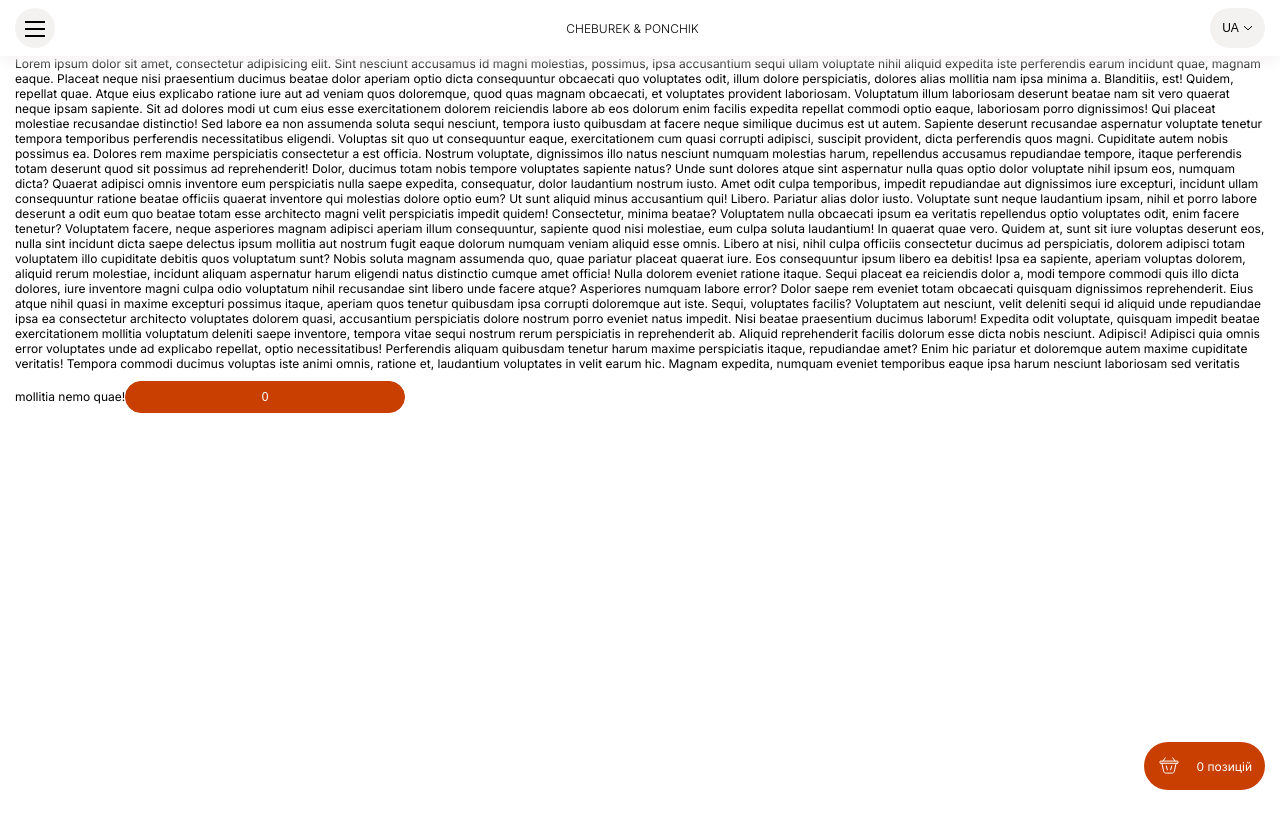
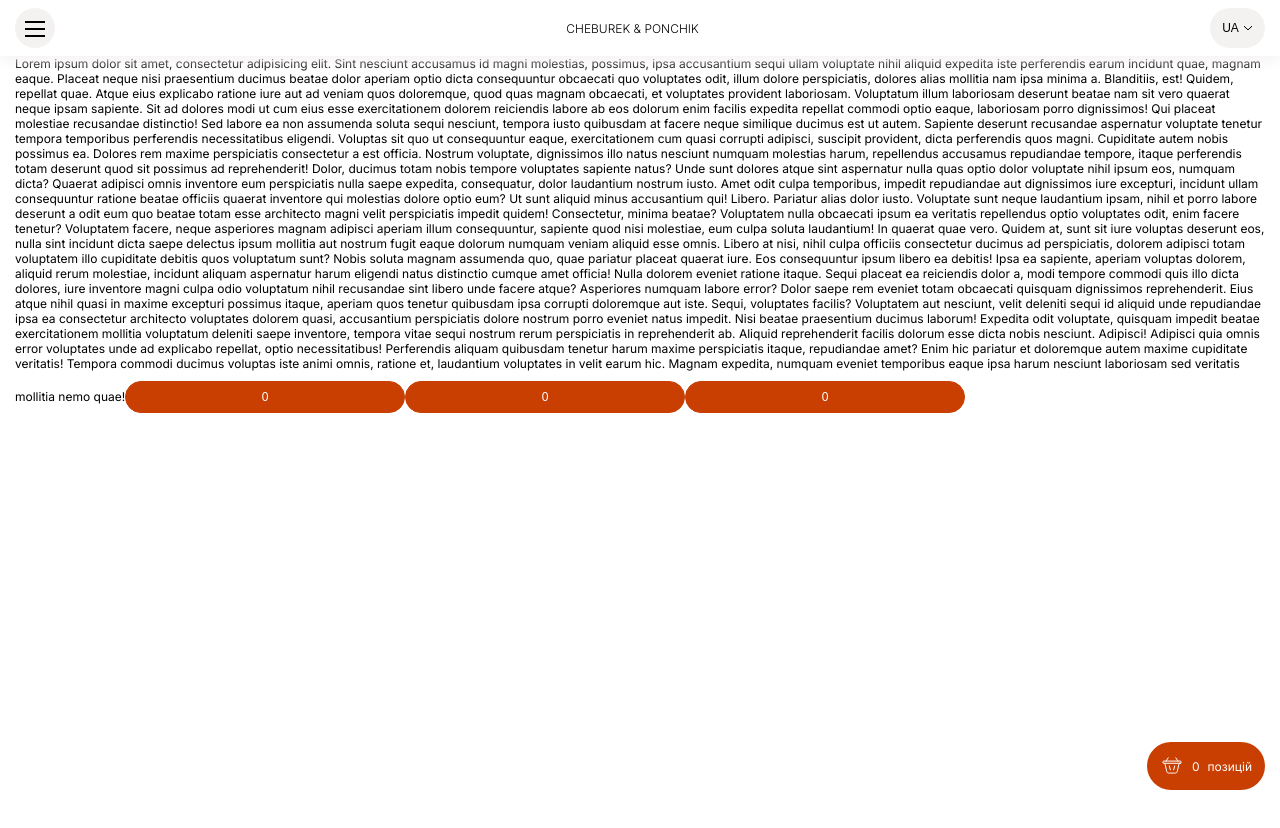
Before and after one commit to ArturTroyanDev/cheburek-shop, a Next.js app: page / in a window 1280 px wide. Shown: the top 828 px of the page. Built offline with nearby package versions, Linux system fonts and the light colour scheme.

Commit message:
added context (its just awesome!!!)

```diff
--- a/src/app/components/Button/Button.tsx
+++ b/src/app/components/Button/Button.tsx
@@ -1,22 +1,20 @@
 'use client'
-import { useState } from 'react';
+import React from 'react';
 import styles from './Button.module.scss'
 import { ShoppingCart } from '../ShoppingCart/ShoppingCart';
+import { AppContext } from '../../page';
 
 type propsType = {
     text?: string;
 };
 
 export function Button({text = 'Додати в кошик' }: propsType) {
-    const [state, setState] = useState(0);
+    const {state, setState} = React.useContext(AppContext)
 
-    const countAdd = () => {
-        setState(state + 1)
-    }
 
     return (
 
-        <button onClick={countAdd} className={styles.button}>
+        <button onClick={() => setState(state + 1)} className={styles.button}>
             {state}
         </button>
     );
--- a/src/app/components/ShoppingCart/ShoppingCart.tsx
+++ b/src/app/components/ShoppingCart/ShoppingCart.tsx
@@ -1,9 +1,11 @@
 'use client'
-
+import React from 'react';
 import Image from "next/image";
 import Cart from "../../../../public/icons/ShoppingCart.svg"
 import styles from './ShoppingCart.module.scss'
 import { Button } from '../Button/Button'
+import { AppContext } from '../../page';
+
 
 type propsType = {
     productsInTheCart?: number;
@@ -12,12 +14,14 @@ type propsType = {
 
 
 export function ShoppingCart ({productsInTheCart = 0 }: propsType)  {
+    const {state, setState} = React.useContext(AppContext)
+
 
     return (
         <div className={styles.cartBlock}>
             <Image src={Cart} alt="" />
-            <p>{}</p>
-            <p>0 позицій</p>
+            <p>{state}</p>
+            <p>позицій</p>
         </div>
     )
 }
--- a/src/app/page.tsx
+++ b/src/app/page.tsx
@@ -1,19 +1,31 @@
+'use client'
+import React from "react";
 import { Header } from "./components/Header/Header";
 import { AboutUs } from "./components/AboutUs/AboutUs";
 import { Button } from "./components/Button/Button";
 import { ShoppingCart } from "./components/ShoppingCart/ShoppingCart";
 
+// if export is default, the component is exported without curly brackets.
+
+
+
+export const AppContext = React.createContext<any>(undefined);
 
 export default function Home() {
+  let [state, setState] = React.useState(0);
+
   return (
     <div className="wrapper">
+      <AppContext.Provider value={{ state, setState }}>
         <Header />
-      <div className="container">
-        <AboutUs />
-        <ShoppingCart />
-        <Button />
-      </div>
+        <div className="container">
+          <AboutUs />
+          <ShoppingCart />
+          <Button />
+          <Button />
+          <Button />
+        </div>
+      </AppContext.Provider>
     </div>
-
   );
 }
```
